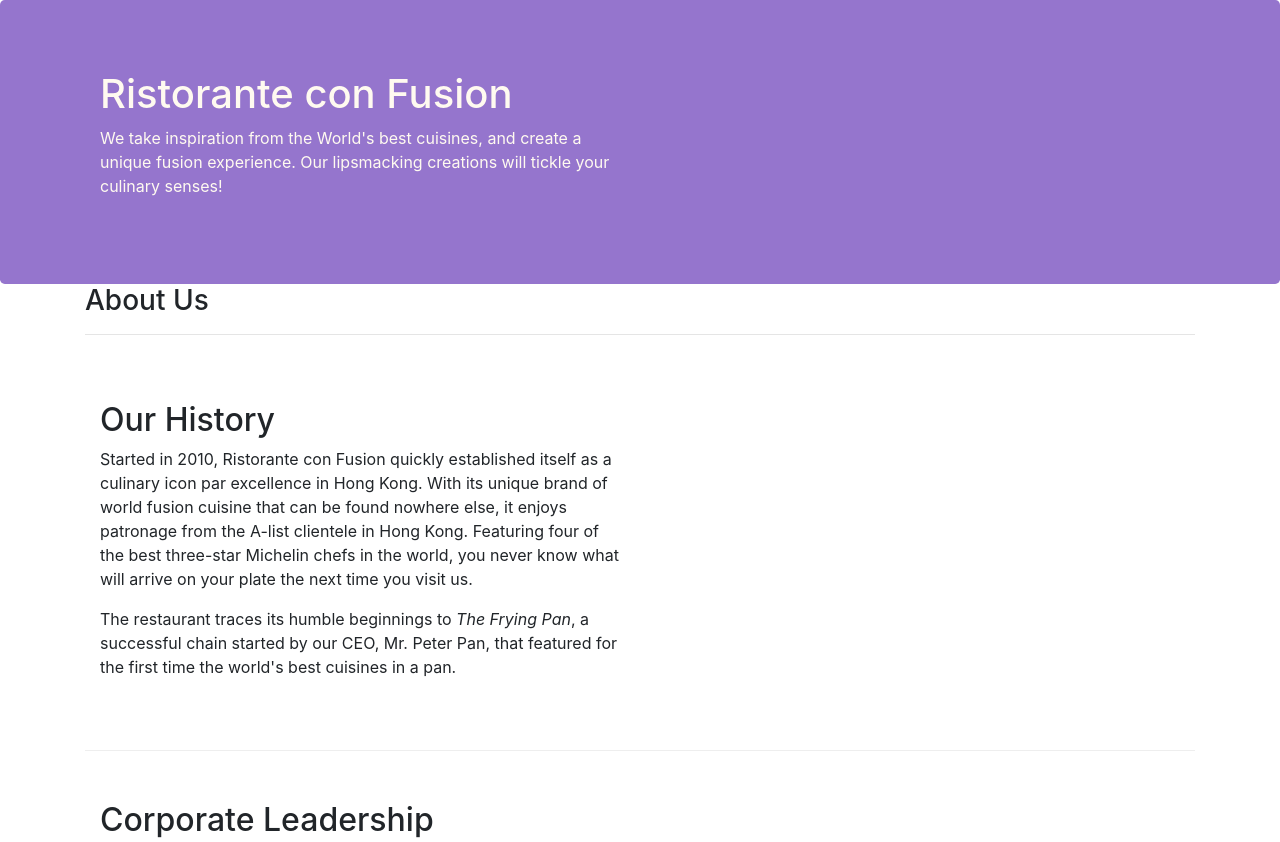
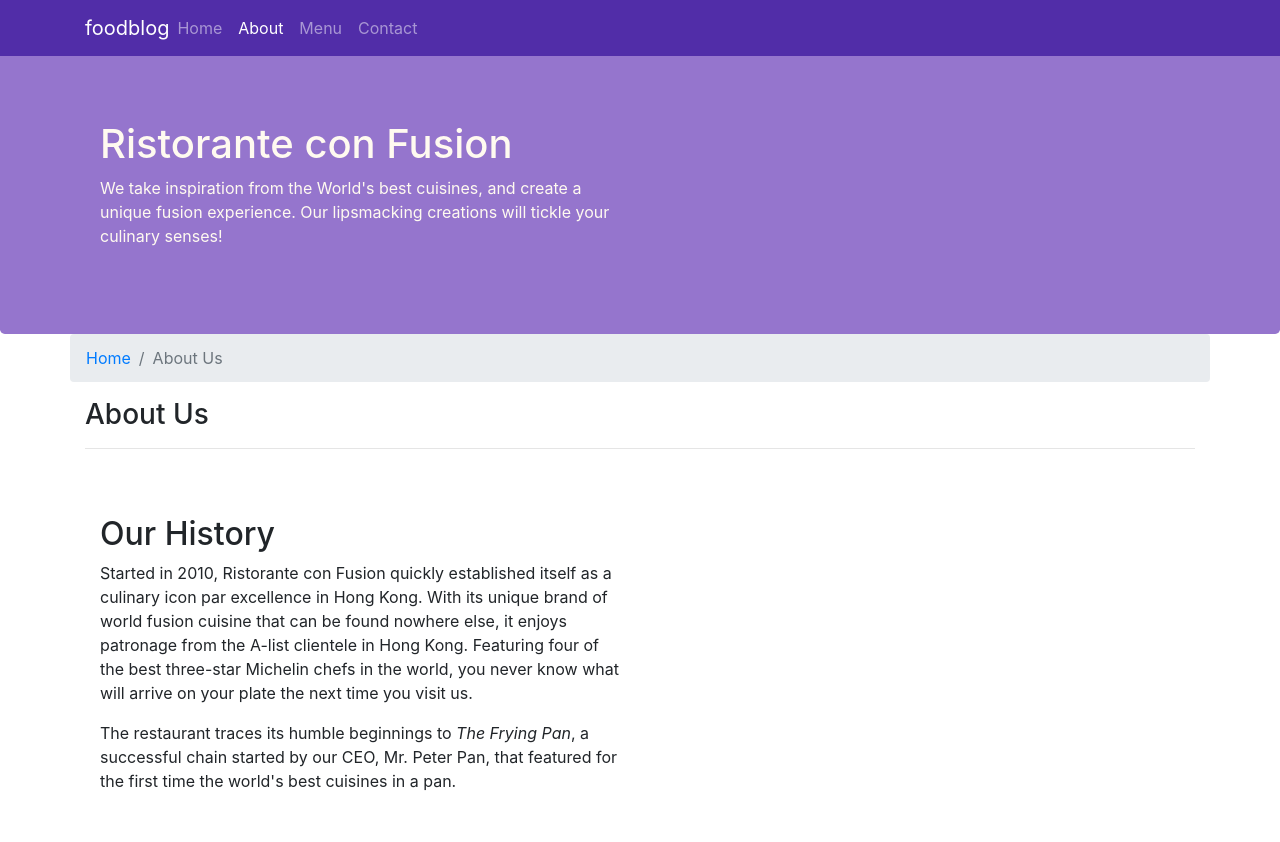
Before and after one commit to darshan74/foodwebsite, a website: page aboutus.html in a window 1280 px wide. Shown: the top 842 px of the page. Drawn offline with nearby package versions, Linux system fonts and the light colour scheme.

Commit message:
navbar and breadcrumbs

```diff
--- a/aboutus.html
+++ b/aboutus.html
@@ -15,7 +15,23 @@
 </head>
 
 <body>
-
+  <nav class="navbar navbar-dark navbar-expand-sm fixed-top">
+    <div class="container">
+      <button type="button"  class="navbar-toggler" data-toggle="collapse" data-target="#Navbar">
+        <span class="navbar-toggler-icon">
+        </span>
+      </button>
+      <a  class="navbar-brand mr-auto" href="./index.html">foodblog</a>
+      <div class="collapse navbar-collapse" id="Navbar">
+        <ul class="navbar-nav mr-auto">
+          <li class="nav-items"><a class="nav-link" href="./index.html">Home</a></li>
+          <li class="nav-items active"><a class="nav-link" href="#">About</a></li>
+          <li class="nav-items"><a class="nav-link" href="#">Menu</a></li>
+          <li class="nav-items"><a class="nav-link" href="#">Contact</a></li>
+        </ul>
+      </div>
+    </div>
+  </nav>
     <header class="jumbotron">
         <div class="container">
             <div class="row row-header">
@@ -31,6 +47,10 @@
 
     <div class="container">
         <div class="row">
+          <ol class="col-12 breadcrumb">
+            <li class="breadcrumb-item"><a href="./index.html">Home</a></li>
+            <li class="breadcrumb-item active">About Us</li>
+          </ol>
             <div class="col-12 col-sm-12">
                <h3>About Us</h3>
                <hr>
@@ -70,7 +90,7 @@
                 <div class="col-4 offset-1 col-sm-2">
                     <h5>Links</h5>
                     <ul class="list-unstyled">
-                        <li><a href="#">Home</a></li>
+                        <li><a href="./index.html">Home</a></li>
                         <li><a href="#">About</a></li>
                         <li><a href="#">Menu</a></li>
                         <li><a href="#">Contact</a></li>
--- a/css/styles.css
+++ b/css/styles.css
@@ -28,3 +28,12 @@
   margin: 0px auto;
   color: #0f0f0f;
 }
+
+body {
+  padding: 50px 0px 0px 0px;
+  z-index: 0;
+}
+
+.navbar-dark {
+  background-color: #512DA8;
+}
```
Also changed, not shown: index.html (+18 -2 lines).
